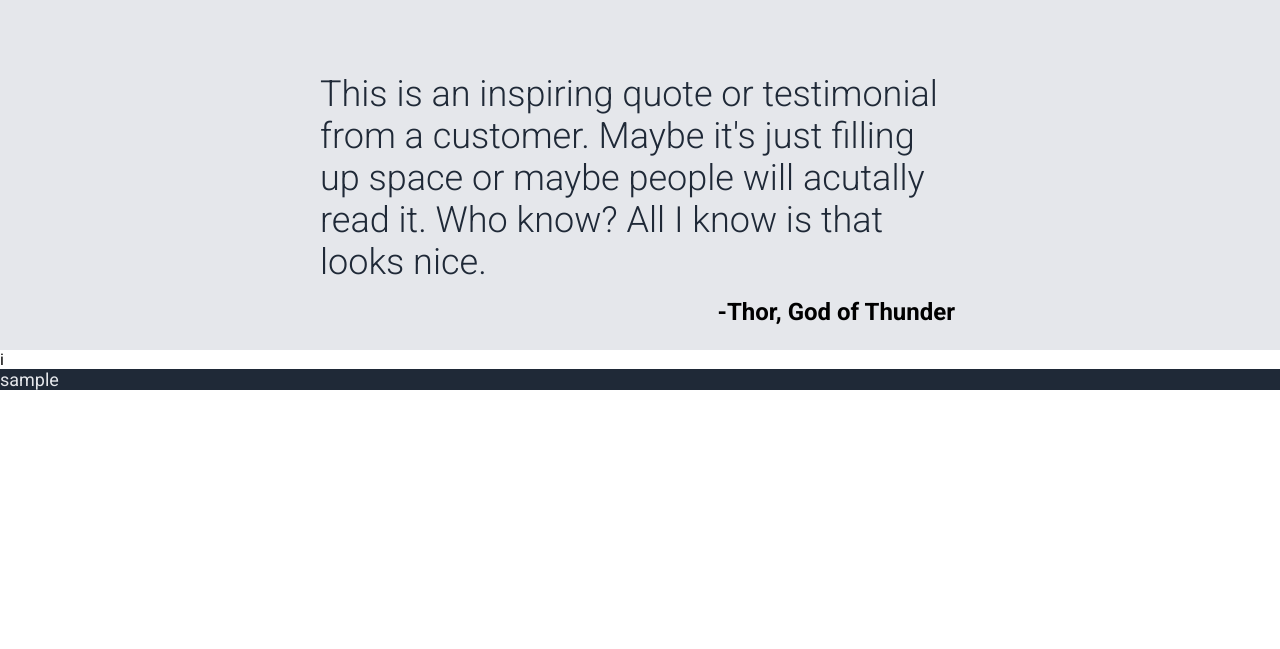
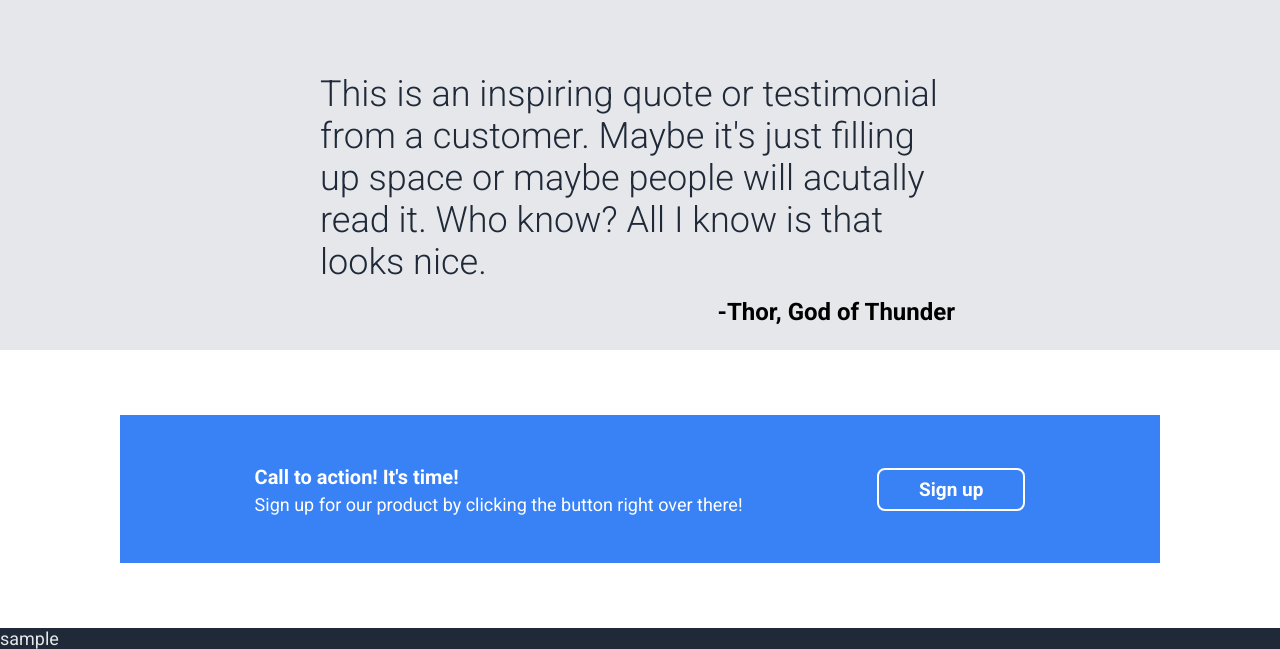
Before and after one commit to timepirate1/odin-landing-page, a plain HTML site: page index.html in a window 1280 px wide. Shown: the part 922-1571 px from the top of the page. Before the commit the page ends 1312 px from the top, so only its background shows below. Drawn offline with Linux system fonts and the light colour scheme.

Commit message:
Finish call to action section

```diff
--- a/index.html
+++ b/index.html
@@ -61,12 +61,21 @@
         <p class="quote-authour">
             -Thor, God of Thunder
         </p>
+    </div>
 
-
-
-
+    <div class="call-to-action">
+        <div class="call-to-action-text-section">
+            <p class="call-to-action-header">
+                Call to action! It's time!
+            </p>
+            <p class="call-to-action-text">
+                Sign up for our product by clicking the button right over there!
+            </p>
+        </div>
+        <div class="call-to-action-button-section">
+            <button class="call-to-action-button">Sign up</button>
+        </div>
     </div>
-    <div>i</div>
     <div class="footer">sample</div>
 </body>
 </html>
--- a/styles.css
+++ b/styles.css
@@ -132,3 +132,37 @@ ul{
     font-weight: bold;
     text-align: right;
 }
+
+
+.call-to-action{
+    background-color: #3882F6;
+    margin: 65px 120px;
+    display: flex;
+    justify-content: space-evenly;
+    align-items: center;
+    color: white;
+
+}
+.call-to-action-text-section{
+    margin-top: 30px;
+    margin-bottom: 30px ;
+}
+.call-to-action-button{
+    background-color: transparent;
+    color: white;
+    border: 2px solid white;
+    padding: 8px 40px;
+    border-radius: 8px;
+    font-size: 19px;
+    font-weight: bold;
+}
+
+.call-to-action-header{
+    font-weight: bold;
+    margin-bottom: 0;
+    font-size:20px
+}
+.call-to-action-text{
+    margin-top: 5px;
+    font-size: 18px;
+}
```
